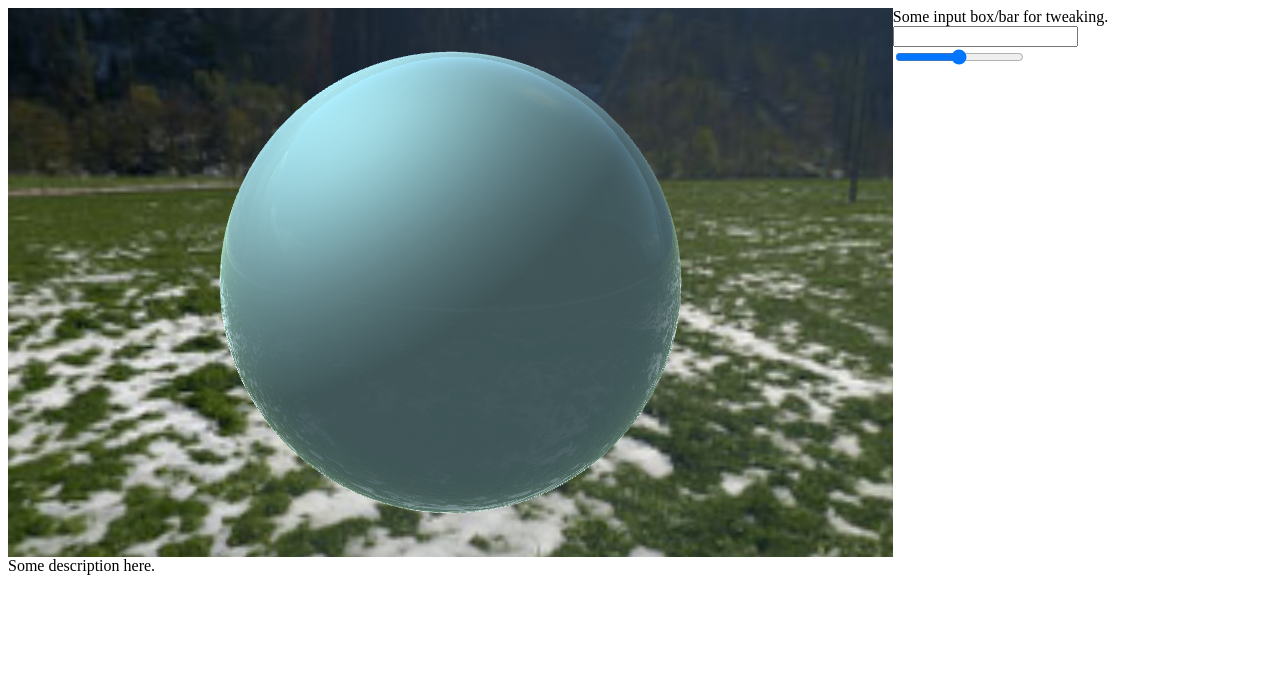
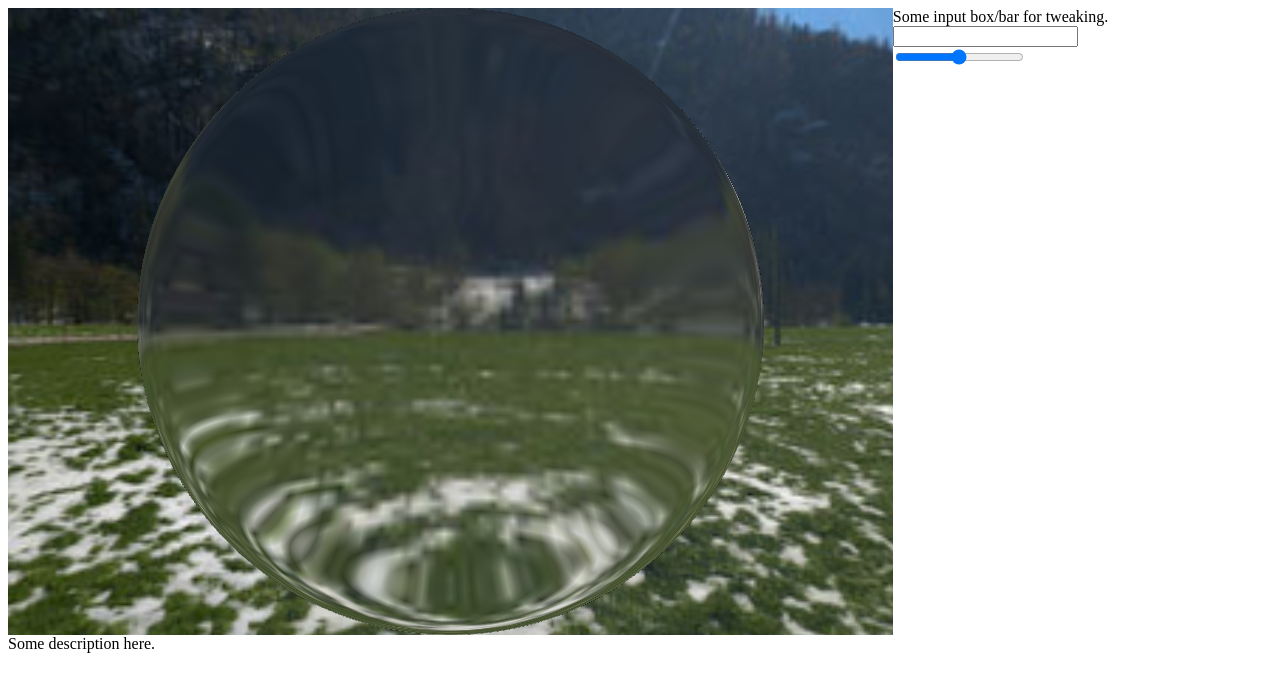
Before and after one commit to ktpss95112/ICG-2020-Final, a plain HTML site: page index.html in a window 1280 px wide. Drawn offline with Linux system fonts and the light colour scheme; animation ran at ten frames a second.

Commit message:
push for demo

```diff
--- a/js/main.js
+++ b/js/main.js
@@ -41,7 +41,8 @@ window.onload = function main() {
         minMag: gl.LINEAR
     });
 
-    const eyeRadius = 3;
+    const eyeRadius = 2.0;
+    const eyeHeight = 0;
     const target = [0, 0, 0];
     const up = [0, 1, 0];
     const light = [1, 3, 2];
@@ -49,7 +50,7 @@ window.onload = function main() {
 
     const uniforms = {
         u_kads: [0.4, 0.6, 0.2], // k: constant, a: ambient, d: diffuse, s: specular
-        u_eyePosition: [Math.sin(0) * eyeRadius, 0.5, Math.cos(0) * eyeRadius],
+        u_eyePosition: [Math.sin(0) * eyeRadius, eyeHeight, Math.cos(0) * eyeRadius],
         u_lightPosition: light, // for single point light source
         u_lightDirection: lightDirection, // for parellel light source
         u_normalMatrix: mat4.create(),
@@ -59,11 +60,14 @@ window.onload = function main() {
         u_PVMMatrix: mat4.create(),
         u_PVMatrixInverse: mat4.create(),
         u_skybox: skyboxTex,
+        u_maxReflection: 1,
+        u_waterRadius: 1,
     };
 
     function render(timestamp) {
         timestamp *= 0.001;
-        const eye = [Math.sin(timestamp / 3.14) * eyeRadius, 0.5, Math.cos(timestamp / 3.14) * eyeRadius];
+        const eye = [Math.sin(timestamp / 3.14) * eyeRadius, eyeHeight, Math.cos(timestamp / 3.14) * eyeRadius];
+        // const eye = [Math.sin(0) * eyeRadius, eyeHeight, Math.cos(0) * eyeRadius];
         uniforms.u_eyePosition = eye;
 
         twgl.resizeCanvasToDisplaySize(gl.canvas);
@@ -75,7 +79,8 @@ window.onload = function main() {
 
         // model matrix
         let MMatrix = uniforms.u_MMatrix;
-        mat4.identity(MMatrix);
+        let scaling = uniforms.u_waterRadius;
+        mat4.fromScaling(MMatrix, [scaling, scaling, scaling]);
         // mat4.fromRotation(MMatrix, timestamp, [0, 1, 0]); // rotate radian(timestamp) by y-axis([0, 1, 0])
 
         // view matrix
@@ -84,7 +89,7 @@ window.onload = function main() {
 
         // projection matrix
         let PMatrix = uniforms.u_PMatrix;
-        const fov = 45 * Math.PI / 180;
+        const fov = 60 * Math.PI / 180;
         const aspect = gl.canvas.clientWidth / gl.canvas.clientHeight;
         const zNear = 0.5;
         const zFar = 10;
--- a/js/shader.js
+++ b/js/shader.js
@@ -102,6 +102,8 @@ void main() {
 ballRayTracingShaderSrc.frag = `
 precision mediump float;
 
+uniform int u_maxReflection;
+uniform float u_waterRadius; // TODO: store the radius in a texture
 uniform vec3 u_kads;
 uniform vec3 u_eyePosition;
 uniform vec3 u_lightDirection;
@@ -111,8 +113,25 @@ varying vec3 v_position;
 varying vec3 v_normal;
 
 const float IOR_AIR = 1.0;
-const float IOR_WATER = 1.333;
+const float IOR_WATER = 1.333333;
 const float R0 = 0.02; // the R0 in Schlick's approximation
+
+vec3 getIntersectPos(vec3 currentPos, vec3 currentDir) {
+    if (length(currentPos) <= u_waterRadius + 0.01) { // TODO: store the radius in a texture
+        // inside the ball
+        // gl_FragColor.rgb = currentDir;
+        return normalize(currentPos + 2.0 * u_waterRadius * dot(normalize(currentDir), normalize(-currentPos)));
+    }
+    else {
+        // outside the ball
+        // use the cosine formula to obtain
+        float a = length(currentPos);
+        float cosTheta = dot(normalize(currentDir), normalize(-currentPos));
+        float aCosTheta = a * cosTheta;
+        float b = aCosTheta - sqrt(u_waterRadius*u_waterRadius - a*a + aCosTheta*aCosTheta);
+        return normalize(currentPos + b * normalize(currentDir));
+    }
+}
 
 vec4 getPhongColor() {
     vec3 lightColor  = vec3(1.0);
@@ -131,17 +150,85 @@ vec4 getPhongColor() {
 }
 
 void main() {
-    vec3 eye2target = normalize(v_position - u_eyePosition);
+    gl_FragColor = vec4(0.0, 0.0, 0.0, 1.0);
 
-    // reflected color
-    vec3 reflectDir = normalize(reflect(eye2target, v_normal));
-    vec4 reflColor = textureCube(u_skybox, reflectDir);
+    // trace the ray
+    float attenuation = 1.0;
+    vec3 currentPos = u_eyePosition;
+    vec3 currentDir = normalize(v_position - u_eyePosition);
+    for (int depth = 1; depth <= 10; ++depth) {
+        // Loop index cannot be compared with non-constant expression
+        if (depth > u_maxReflection) { break; }
 
-    // water color
-    vec4 waterColor = getPhongColor();
+        vec3 newPos = getIntersectPos(currentPos, currentDir);
+        vec3 incident = newPos - currentPos;
+        vec3 newPosNormal = normalize(newPos); // TODO: use texture to store the normal of every position
+        vec3 newReflectDir = normalize(reflect(incident, newPosNormal));
 
-    // combine
-    float reflCoef = R0 + (1.0 - R0) * pow(1.0 - dot(v_normal, -eye2target), 5.0);
-    gl_FragColor = reflCoef * reflColor + waterColor;
+        bool reflectIsOutward = (dot(newReflectDir, newPos) > 0.0);
+        bool isTotalInternalReflection = false;
+        vec3 newRefractDir;
+        if (reflectIsOutward) {
+            newRefractDir = normalize(refract(incident, newPosNormal, IOR_AIR / IOR_WATER));
+        }
+        else if (dot(newPos, incident) > sqrt(1.0 - (IOR_AIR / IOR_WATER) * (IOR_AIR / IOR_WATER))) {
+            isTotalInternalReflection = true;
+        }
+        else {
+            newRefractDir = normalize(refract(incident, newPosNormal, IOR_WATER / IOR_AIR));
+        }
+        // gl_FragColor = textureCube(u_skybox, newRefractDir);
+
+        if (depth == 1) {
+            // newRefractDir = normalize(refract(incident, newPosNormal, ));
+            // gl_FragColor = textureCube(u_skybox, newRefractDir);
+            // gl_FragColor.rgb = newRefractDir;
+            // gl_FragColor.rgb = vec3(length(newRefractDir));
+            if (newRefractDir.y > 0.0) {
+                // gl_FragColor.gb = vec2(1.0, 1.0);
+            }
+            else {
+                // gl_FragColor.gb = vec2(0.0);
+            }
+            // gl_FragColor.rgb = vec3(newRefractDir.z, newRefractDir.z, newRefractDir.z);
+            // gl_FragColor.rgb = newPos;
+        }
+
+        float reflCoef = R0 + (1.0 - R0) * pow(1.0 - dot(normalize(v_normal), normalize(-incident)), 5.0);
+        // reflCoef *= 1.5;
+        if (reflectIsOutward) {
+            // gl_FragColor += attenuation * reflCoef * textureCube(u_skybox, newReflectDir);
+            gl_FragColor += textureCube(u_skybox, newRefractDir); // DEMO USE
+            attenuation *= (1.0 - reflCoef);
+            currentPos = newPos;
+            currentDir = newRefractDir;
+        }
+        else {
+            // gl_FragColor = vec4(1.0 - reflCoef, 1.0 - reflCoef, 1.0 - reflCoef, 1.0);
+            // gl_FragColor.rgb = newPos;
+            // gl_FragColor = textureCube(u_skybox, newPos);
+            // gl_FragColor.rgb = newPos;
+            if (!isTotalInternalReflection) {
+                // gl_FragColor += attenuation * (1.0 - reflCoef) * textureCube(u_skybox, newRefractDir);
+                attenuation *= reflCoef;
+            }
+            currentPos = newPos;
+            currentDir = newReflectDir;
+        }
+
+    }
+
+
+    // // reflected color
+    // vec3 eye2target = normalize(v_position - u_eyePosition);
+    // vec3 reflectDir = normalize(reflect(eye2target, v_normal));
+    // vec4 reflColor = textureCube(u_skybox, reflectDir);
+
+    // // water color
+    // vec4 waterColor = getPhongColor();
+
+    // // combine
+    // float reflCoef = R0 + (1.0 - R0) * pow(1.0 - dot(v_normal, -eye2target), 5.0);
+    // gl_FragColor = reflCoef * 1.5 * reflColor + (1.0 - reflCoef * 1.5) * waterColor;
 }
 `;
--- a/main.css
+++ b/main.css
@@ -4,7 +4,7 @@
 }
 
 .main-row {
-    height: 70%;
+    height: 80%;
 }
 
 #screen {
```
